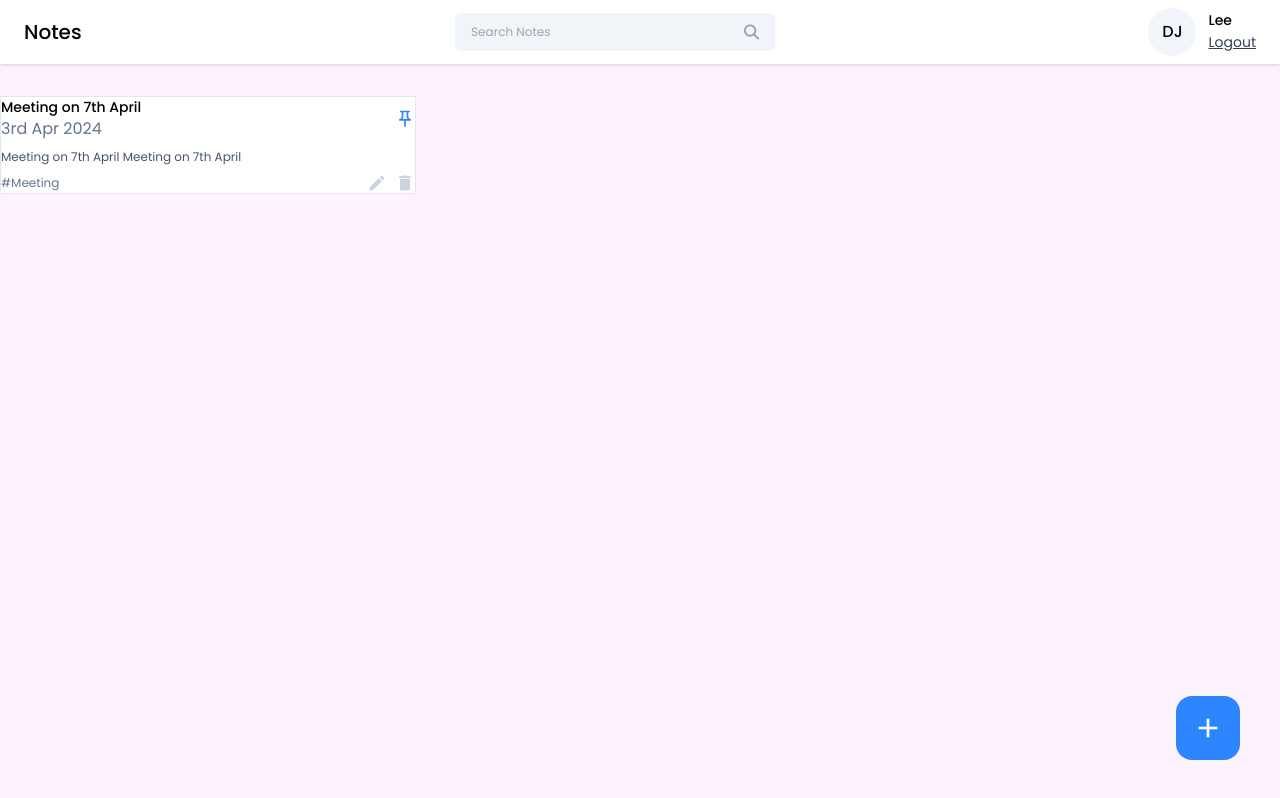
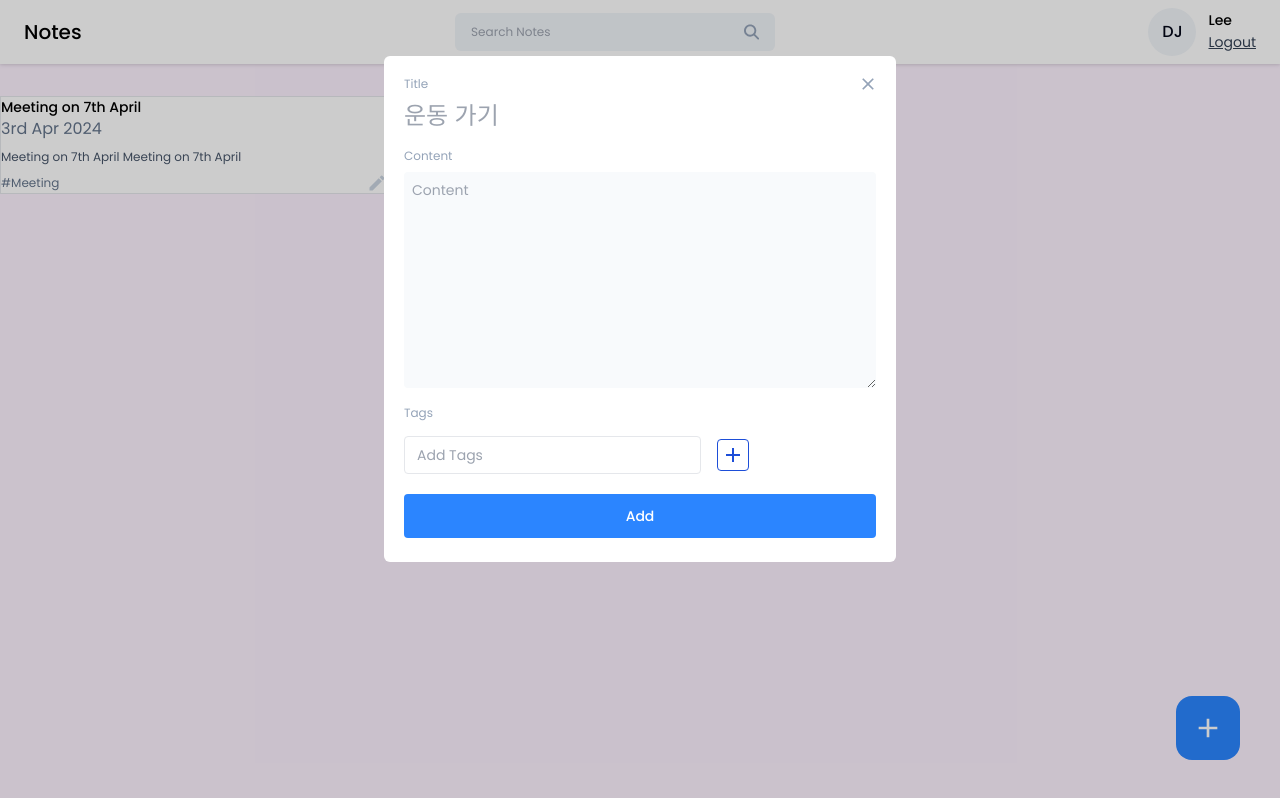
Before and after one commit to thefigtree/notes_app_24_04_17, a React (Vite) app in the folder frontend/notes_app/: page /dashboard in a window 1280 px wide. Both pictures are taken after a click on the button 1208 px from the left and 728 px from the top of the page. Built offline with nearby package versions, Linux system fonts and the light colour scheme.

Commit message:
func: addNewTag, handleRemoveTag, onClose

```diff
--- /dev/null
+++ b/frontend/notes_app/src/components/Input/TagInput.jsx
@@ -0,0 +1,73 @@
+import React, { useState } from "react";
+import { MdAdd, MdClose } from "react-icons/md";
+
+const TagInput = ({ tags, setTags }) => {
+  const [inputValue, setInputValue] = useState("");
+
+  const handleInputChange = (e) => {
+    setInputValue(e.target.value);
+  };
+
+  const addNewTag = () => {
+    if (inputValue.trim() !== "") {
+      setTags([...tags, inputValue.trim()]);
+      setInputValue("");
+    }
+  };
+
+  const handleKeyDown = (e) => {
+    if (e.key === "Enter") {
+      addNewTag();
+    }
+  };
+
+  const handleRemoveTag = (tagToRemove) => {
+    setTags(tags.filter((tag) => tag !== tagToRemove));
+  };
+
+  return (
+    <div>
+      {tags?.length > 0 && (
+        <div className="flex items-center gap-2 flex-wrap mt-2">
+          {tags.map((tag, index) => (
+            <span
+              key={index}
+              className="flex items-center gap-2 text-sm text-slate-900 bg-slate-100 px-3 py-1 rounded"
+            >
+              # {tag}
+              <button
+                onClick={() => {
+                  handleRemoveTag(tag);
+                }}
+              >
+                <MdClose></MdClose>
+              </button>
+            </span>
+          ))}
+        </div>
+      )}
+
+      <div className="flex items-center gap-4 mt-3">
+        <input
+          type="text"
+          value={inputValue}
+          className="text-sm bg-transparent border px-3 py-2 rounded outline-none"
+          placeholder="Add Tags"
+          onChange={handleInputChange}
+          onKeyDown={handleKeyDown}
+        ></input>
+
+        <button
+          className="w-8 h-8 flex items-center justify-center rounded border border-blue-700 hover:bg-blue-700"
+          onClick={() => {
+            addNewTag();
+          }}
+        >
+          <MdAdd className="text-2xl text-blue-700 hover:text-white"></MdAdd>
+        </button>
+      </div>
+    </div>
+  );
+};
+
+export default TagInput;
--- a/frontend/notes_app/src/pages/Home/AddEditNotes.jsx
+++ b/frontend/notes_app/src/pages/Home/AddEditNotes.jsx
@@ -1,14 +1,31 @@
-import React from "react";
+import React, { useState } from "react";
+import TagInput from "../../components/Input/TagInput";
+import { MdClose } from "react-icons/md";
 
-const AddEditNotes = () => {
+const AddEditNotes = ({ onClose }) => {
+  const [title, setTitle] = useState("");
+  const [content, setContent] = useState("");
+  const [tags, setTags] = useState([]);
+
   return (
-    <div>
+    <div className="relative">
+      <button
+        className="w-10 h-10 rounded-full flex items-center justify-center absolute -top-3 -right-3 hover:bg-slate-50"
+        onClick={onClose}
+      >
+        <MdClose className="text-xl text-slate-400"></MdClose>
+      </button>
+
       <div className="flex flex-col gap-2">
         <label className="input-label">Title</label>
         <input
           type="text"
           className="text-2xl text-slate-950 outline-none"
           placeholder="운동 가기"
+          value={title}
+          onChange={({ target }) => {
+            setTitle(target.value);
+          }}
         ></input>
       </div>
 
@@ -19,11 +36,16 @@
           className="text-sm text-slate-950 outline-none bg-slate-50 p-2 rounded"
           placeholder="Content"
           rows={10}
+          value={content}
+          onChange={({ target }) => {
+            setContent(target.value);
+          }}
         ></textarea>
       </div>
 
       <div className="mt-3">
         <label className="input-label">Tags</label>
+        <TagInput tags={tags} setTags={setTags}></TagInput>
       </div>
 
       <button className="btn_primary font-medium mt-5 p-3" onClick={() => {}}>
--- a/frontend/notes_app/src/pages/Home/Home.jsx
+++ b/frontend/notes_app/src/pages/Home/Home.jsx
@@ -3,6 +3,7 @@
 import NoteCard from "../../components/Card/NoteCard";
 import { MdAdd } from "react-icons/md";
 import AddEditNotes from "./AddEditNotes";
+// import Modal from "react-modal";
 import Modal from "react-modal";
 
 const Home = () => {
@@ -33,13 +34,15 @@
 
       <button
         className="w-16 h-16 flex items-center justify-center rounded-2xl bg-primary hover:bg-blue-600 absolute right-10 bottom-10"
-        onClick={() => {}}
+        onClick={() => {
+          setOpenAddEditModal({ isShown: true, type: "add", data: null });
+        }}
       >
         <MdAdd className="text-[32px] text-white"></MdAdd>
       </button>
 
       <Modal
-        isopen={openAddEditModal.isShown}
+        isOpen={openAddEditModal.isShown}
         onRequestClose={() => {}}
         style={{
           overlay: {
@@ -47,9 +50,13 @@
           },
         }}
         contentLabel=""
-        className=""
+        className="w-[40%] max-h-3/4 bg-white rounded-md mx-auto mt-14 p-5 overflow-scroll"
       >
-        <AddEditNotes></AddEditNotes>
+        <AddEditNotes
+          onClose={() => {
+            setOpenAddEditModal({ isShown: false, type: "add", data: null });
+          }}
+        ></AddEditNotes>
       </Modal>
     </>
   );
```
